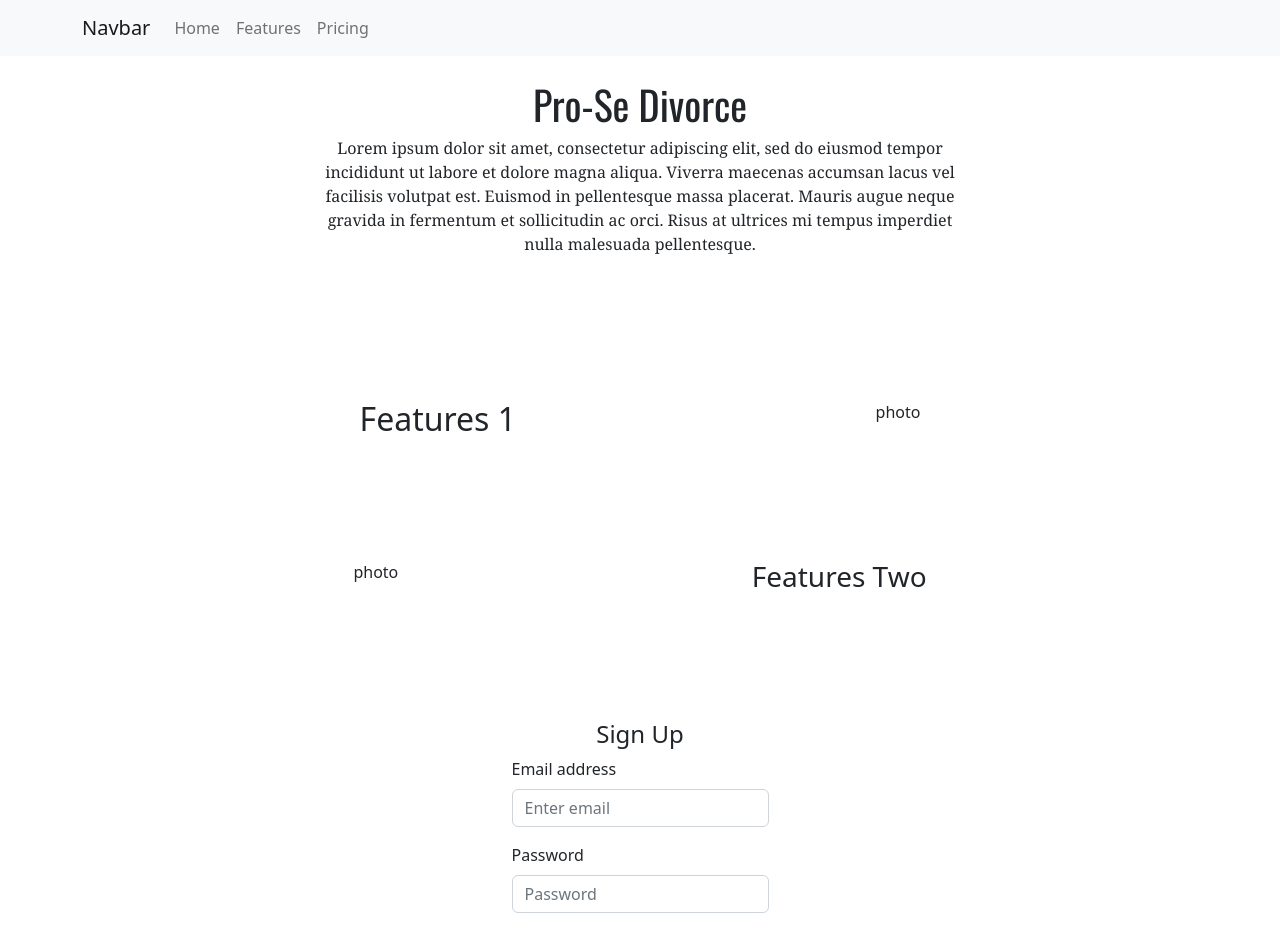
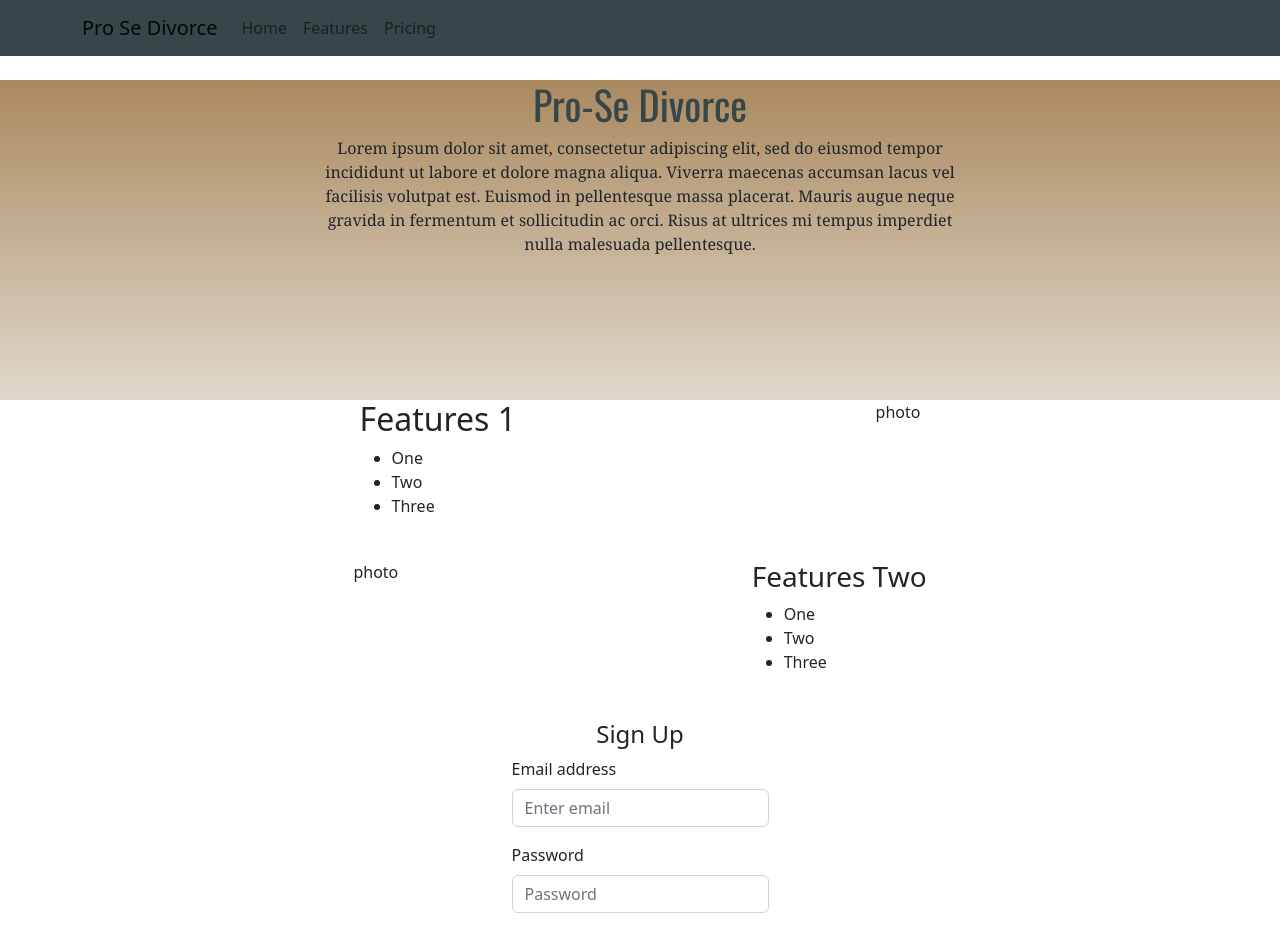
Before and after one commit to amgallo1213/DivorceApp, a React (Create React App) app in the folder client/: page / in a window 1280 px wide. Shown: the top 927 px of the page. Built offline with nearby package versions, Linux system fonts and the light colour scheme.

Commit message:
adding css

```diff
--- a/client/src/App.css
+++ b/client/src/App.css
@@ -1,6 +1,15 @@
 /* font-family: 'Noto Serif', serif;
 font-family: 'Oswald', sans-serif; */
 
+#navbar {
+  background-color: #364649;
+  color: #E0D8CC;
+}
+
+.navbar {
+  color: #E0D8CC;
+  text-decoration: none;
+}
 
 #hero  {
   display: flex;
@@ -8,11 +17,13 @@ font-family: 'Oswald', sans-serif; */
   align-items: center;
   margin-top: 5rem;
   height: 20rem;
+  background-image: linear-gradient(#AA895F, #E0D8CC);
 }
 
 h1  {
   font-family: 'Oswald', sans-serif;
   text-align: center;
+  color: #364649;
 }
 
 #description  {
@@ -30,6 +41,8 @@ h1  {
   height: 10rem;
 }
 
+
+
 /* --------------------------------------------------- */
 
 #sign-up  {
@@ -37,3 +50,8 @@ h1  {
   flex-direction: column;
   align-items: center;
 }
+
+#sign-up-btn  {
+  background-color: #708F96;
+  color: #E0D8CC;
+}
--- a/client/src/components/Features1.js
+++ b/client/src/components/Features1.js
@@ -6,6 +6,11 @@ const Features1 = () => {
         <div id="features-1">
             <div>
                 <h2>Features 1</h2>
+                <ul>
+                    <li>One</li>
+                    <li>Two</li>
+                    <li>Three</li>
+                </ul>
             </div>
             <div>
                 <p>photo</p>
--- a/client/src/components/Features2.js
+++ b/client/src/components/Features2.js
@@ -8,6 +8,11 @@ const Features2 = () => {
             </div>
             <div>
                 <h3>Features Two</h3>
+                <ul>
+                    <li>One</li>
+                    <li>Two</li>
+                    <li>Three</li>
+                </ul>
             </div>
         </div>
     );
--- a/client/src/components/NavBar.js
+++ b/client/src/components/NavBar.js
@@ -6,13 +6,13 @@ import Navbar from 'react-bootstrap/Navbar';
 const NavBar = () => {
     return (
         <div>
-            <Navbar bg="light" variant="light" fixed="top">
+            <Navbar id="navbar" fixed="top">
                 <Container>
-                <Navbar.Brand href="#home">Navbar</Navbar.Brand>
+                <Navbar.Brand href="#home" class="navbar">Pro Se Divorce</Navbar.Brand>
                 <Nav className="me-auto">
-                    <Nav.Link href="#home">Home</Nav.Link>
-                    <Nav.Link href="#features">Features</Nav.Link>
-                    <Nav.Link href="#pricing">Pricing</Nav.Link>
+                    <Nav.Link href="#home" class="navbar">Home</Nav.Link>
+                    <Nav.Link href="#features" class="navbar">Features</Nav.Link>
+                    <Nav.Link href="#pricing" class="navbar">Pricing</Nav.Link>
                 </Nav>
                 </Container>
             </Navbar>
--- a/client/src/components/SignUp.js
+++ b/client/src/components/SignUp.js
@@ -1,4 +1,5 @@
 import Form from 'react-bootstrap/Form';
+import  Button from 'react-bootstrap/Button';
 
 
 const SignUp = () => {
@@ -14,6 +15,7 @@ const SignUp = () => {
                     <Form.Label>Password</Form.Label>
                     <Form.Control type="password" placeholder="Password" />
                 </Form.Group>
+                <Button type="submit" id="sign-up-btn">Submit</Button>
             </Form>
         </div>
     );
```
